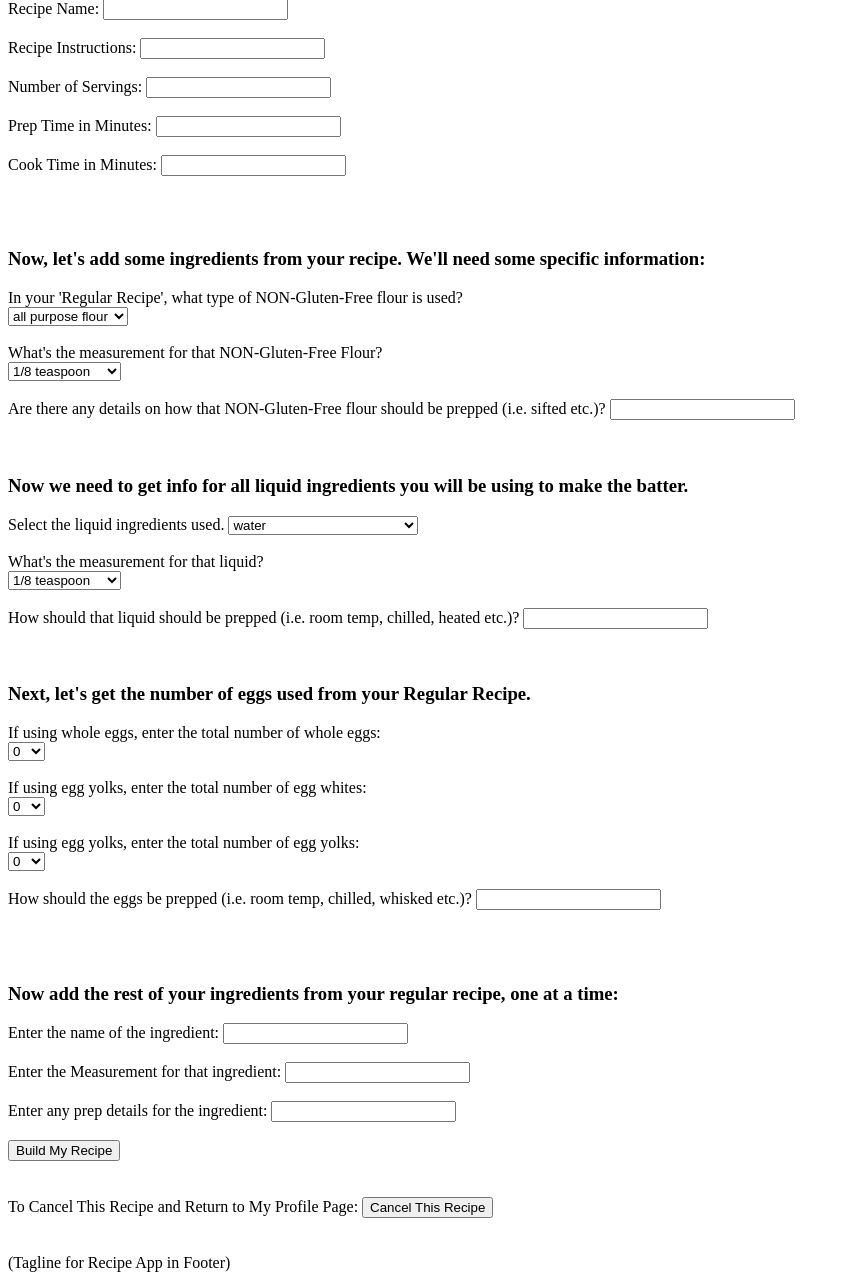
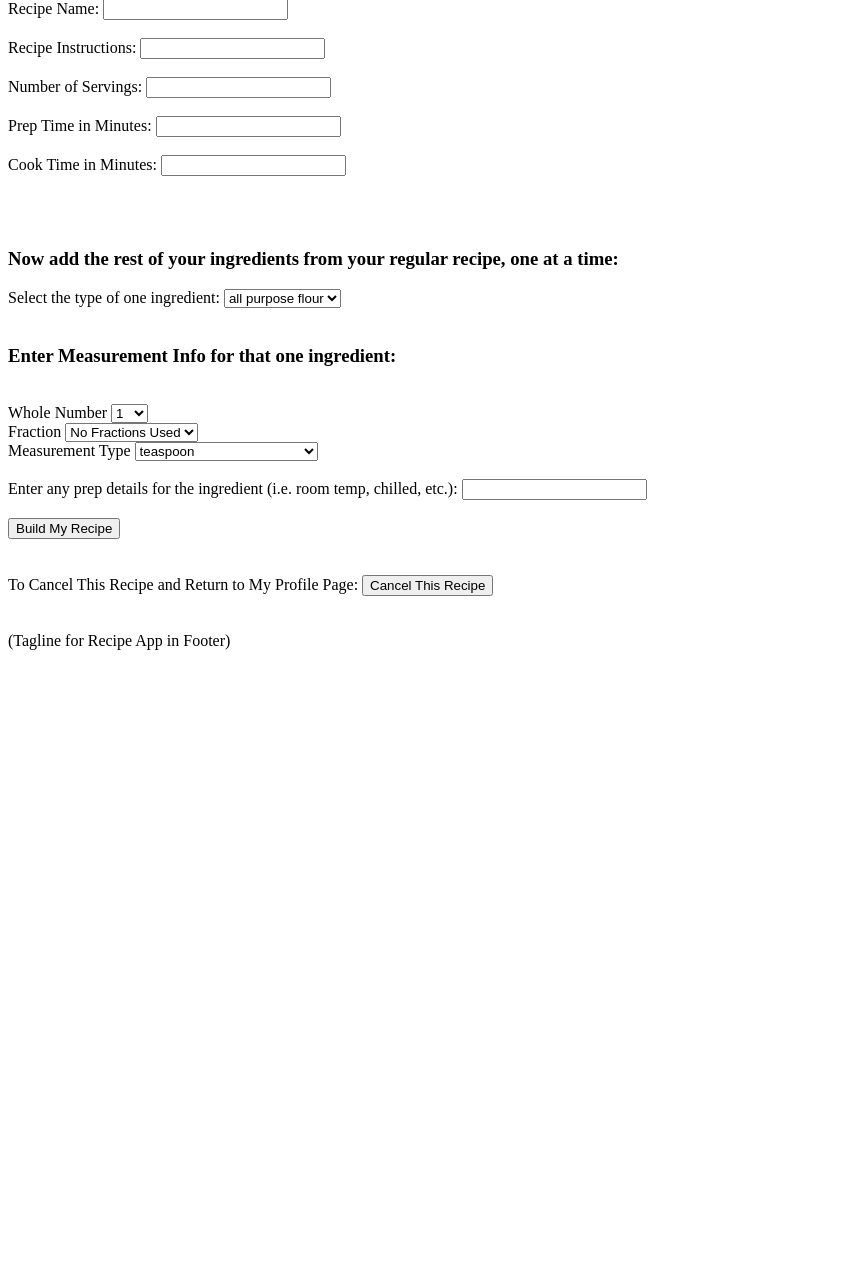
Before and after one commit to Jessica-Lynn/capstone-project-recipe-app, a Flask app: page /build_recipe in a window 1280 px wide. Shown: the part 220-1500 px from the top of the page, without its empty margins (0-850 px from the left). After the commit the page ends 870 px from the top, so only its background shows below. Run offline with Flask 2, Linux system fonts and the light colour scheme.

Commit message:
Modified ingredients in form -- follows original form but with more detail for user input

```diff
--- a/templates/build_recipe.html
+++ b/templates/build_recipe.html
@@ -37,6 +37,7 @@
     <input type="text" name="cook_time_in_min" id="cook_time_in_min">
     <br><br><br><br>
 
+    <!--
     <h3>Now, let's add some ingredients from your recipe.  We'll need some specific information:</h3>
 
     <label for="non_gf_flour">In your 'Regular Recipe', what type of NON-Gluten-Free flour is used?</label><br>
@@ -55,27 +56,27 @@
       <option value="1 teaspoon">1 teaspoon</option>
       <option value="1/2 Tablesppon">1/2 Tablespoon</option>
       <option value="1 Tablespoon">1 Tablespoon</option>
-      <!-- Find a way for user to increment/ multiply the option they choose: (example for 1 teaspoon, they can multiply by 3 -- 3 tsp.)-->
+      Find a way for user to increment/ multiply the option they choose: (example for 1 teaspoon, they can multiply by 3 -- 3 tsp.)-->
       <!-- Will also want a checkbox?  So they can have 1 1/2 teaspoons-->
-      <option value="1/4 cup">1/4 cup</option>
+      <!--<option value="1/4 cup">1/4 cup</option>
       <option value="1/3 cup">1/3 cup</option>
       <option value="1/2 cup">1/2 cup</option>
       <option value="2/3 cup">2/3 cup</option>
       <option value="1 cup">1 cup</option>
-      <!-- Find a way for user to increment/ multiply the option they choose: (example for 1 cup, they can multiply by 3 -- 3 cups.)-->
+      Find a way for user to increment/ multiply the option they choose: (example for 1 cup, they can multiply by 3 -- 3 cups.)-->
       <!-- Will also want a checkbox?  So they can have 1 1/2 cups-->
-      </select>
-    <br><br>
+      <!--</select>
+    <br><br> -->
 
-    <label for="non_gf_flour_prep">Are there any details on how that NON-Gluten-Free flour should be prepped (i.e. sifted etc.)?</label>
+    <!-- <label for="non_gf_flour_prep">Are there any details on how that NON-Gluten-Free flour should be prepped (i.e. sifted etc.)?</label>
     <input type="text" name="non_gf_flour_prep" id="non_gf_flour_prep">
     <br><br><br>
 
 
     <h3>Now we need to get info for all liquid ingredients you will be using to make the batter.</h3>
     <label for="liquid_ingred">Select the liquid ingredients used.</label>
-    <!-- Will need to make this checkbox-- might have multiple options-->
-      <select name="liquid_ingred">
+    Will need to make this checkbox-- might have multiple options-->
+      <!-- <select name="liquid_ingred">
         <option value="water">water</option>
         <option value="vegetable oil">vegetable oil</option>
         <option value="whole milk">milk</option>
@@ -84,9 +85,9 @@
         <option value="melted unsalted butter">melted unsalted butter</option>
         <option value="melted vegetable shortening">melted vegetable shortening</option>
       </select>
-  <br><br>
+  <br><br> -->
 
-    <label for="liquid_measure">What's the measurement for that liquid?</label><br>
+    <!--<label for="liquid_measure">What's the measurement for that liquid?</label><br>
     <select name="liquid_measure">
       <option value="1/8 teaspoon">1/8 teaspoon</option>
       <option value="1/4 teaspoon">1/4 teaspoon</option>
@@ -94,23 +95,23 @@
       <option value="1 teaspoon">1 teaspoon</option>
       <option value="1/2 Tablesppon">1/2 Tablespoon</option>
       <option value="1 Tablespoon">1 Tablespoon</option>
-      <!-- Find a way for user to increment/ multiply the option they choose: (example for 1 teaspoon, they can multiply by 3 -- 3 tsp.)-->
+      Find a way for user to increment/ multiply the option they choose: (example for 1 teaspoon, they can multiply by 3 -- 3 tsp.)-->
       <!-- Will also want a checkbox?  So they can have 1 1/2 teaspoons-->
-      <option value="1/4 cup">1/4 cup</option>
+      <!--<option value="1/4 cup">1/4 cup</option>
       <option value="1/3 cup">1/3 cup</option>
       <option value="1/2 cup">1/2 cup</option>
       <option value="2/3 cup">2/3 cup</option>
       <option value="1 cup">1 cup</option>
-      <!-- Find a way for user to increment/ multiply the option they choose: (example for 1 cup, they can multiply by 3 -- 3 cups.)-->
+      Find a way for user to increment/ multiply the option they choose: (example for 1 cup, they can multiply by 3 -- 3 cups.)-->
       <!-- Will also want a checkbox?  So they can have 1 1/2 cups-->
-    </select>
-  <br><br>
+    <!--</select>
+  <br><br> -->
 
-    <label for="liquid_prep">How should that liquid should be prepped (i.e. room temp, chilled, heated etc.)?</label>
+    <!-- <label for="liquid_prep">How should that liquid should be prepped (i.e. room temp, chilled, heated etc.)?</label>
       <input type="text" name="liquid_prep" id="liquid_prep">
-    <br><br><br>
+    <br><br><br> -->
 
-    <h3>Next, let's get the number of eggs used from your Regular Recipe.</h3>
+    <!-- <h3>Next, let's get the number of eggs used from your Regular Recipe.</h3>
     <label for="num_eggs_whole">If using whole eggs, enter the total number of whole eggs:</label><br>
     <select name="num_eggs_whole">
       <option value="0">0</option>
@@ -127,9 +128,9 @@
       <option value="11">11</option>
       <option value="12">12</option>
     </select>
-    <br><br>
+    <br><br> -->
 
-    <label for="num_egg_yolks">If using egg yolks, enter the total number of egg whites:</label><br>
+    <!-- <label for="num_egg_yolks">If using egg yolks, enter the total number of egg whites:</label><br>
     <select name="num_egg_yolks">
       <option value="0">0</option>
       <option value="1">1</option>
@@ -145,9 +146,9 @@
       <option value="11">11</option>
       <option value="12">12</option>
     </select>
-    <br><br>
+    <br><br> -->
 
-    <label for="num_egg_whites">If using egg yolks, enter the total number of egg yolks:</label><br>
+    <!--<label for="num_egg_whites">If using egg yolks, enter the total number of egg yolks:</label><br>
     <select name="num_egg_whites">
       <option value="0">0</option>
       <option value="1">1</option>
@@ -163,22 +164,66 @@
       <option value="11">11</option>
       <option value="12">12</option>
     </select>
-    <br><br>
+    <br><br> -->
 
-    <label for="egg_prep">How should the eggs be prepped (i.e. room temp, chilled, whisked etc.)?</label>
+    <!--<label for="egg_prep">How should the eggs be prepped (i.e. room temp, chilled, whisked etc.)?</label>
       <input type="text" name="egg_prep" id="egg_prep">
-      <br><br><br><br>
+      <br><br><br><br> -->
 
     <h3>Now add the rest of your ingredients from your regular recipe, one at a time:</h3>
-      <label for="ingred_1">Enter the name of the ingredient:</label>
-      <input type="text" name="ingred_1">
+      <label for="ingred_1">Select the type of one ingredient:</label>
+      <select name="ingred_1">
+        <option value="all purpose flour">all purpose flour</option>
+        <option value="egg, whole">egg, whole</option>
+        <option value="egg white">egg white</option>
+        <option value="egg yolk">egg yolk</option>
+        <option value="water">water</option>
+        <option value="vegetable oil">vegetable oil</option>
+      </select>
+
       <br><br>
 
-      <label for="ingred_1_M">Enter the Measurement for that ingredient:</label>
-      <input type="text" name="ingred_1_M">
+      <h3>Enter Measurement Info for that one ingredient:</h3>
+      <br>
+      <label for="ingred_1_M">Whole Number</label>
+      <select name="ingred_1_M">Whole Number:>
+        <option value="1">1</option>
+        <option value="2">2</option>
+        <option value="3">3</option>
+        <option value="4">4</option>
+        <option value="5">5</option>
+        <option value="6">6</option>
+        <option value="7">7</option>
+        <option value="8">8</option>
+        <option value="9">9</option>
+        <option value="10">10</option>
+        <option value="11">11</option>
+        <option value="12">12</option>
+      </select>
+      <br>
+      <label for="ingred_1_M">Fraction</label>
+      <select name="ingred_1_M">
+        <option value="No Fractions Used">No Fractions Used</option>
+        <option value="1/8">1/8</option>
+        <option value="1/4">1/4</option>
+        <option value="1/3">1/3</option>
+        <option value="1/2">1/2</option>
+        <optoin value="2/3">2/3</optoin>
+        <option value="3/4">3/4</option>
+      </select>
+      <br>
+      <label for="ingred_1_M">Measurement Type</label>
+      <select name="ingred_1_M">
+        <option value="teaspoon">teaspoon</option>
+        <option value="Tablespoon">Tablespoon</option>
+        <option value="ounces, dry measurement">ounces, dry masurement</option>
+        <option value="ounces, fluid measurement">ounces, fluid measurement</option>
+        <option value="cup, dry measurement">cup, dry measurement</option>
+        <option value="cup, liquid mesurement">cup, liquid measurement</option>
+      </select>
       <br><br>
 
-      <label for="ingred_1_details">Enter any prep details for the ingredient:</label>
+      <label for="ingred_1_details">Enter any prep details for the ingredient (i.e. room temp, chilled, etc.):</label>
       <input type="text" name="ingred_1_details">
       <br><br>
       <!-- Can let user add up to 10 more ingredients like this -->
```
